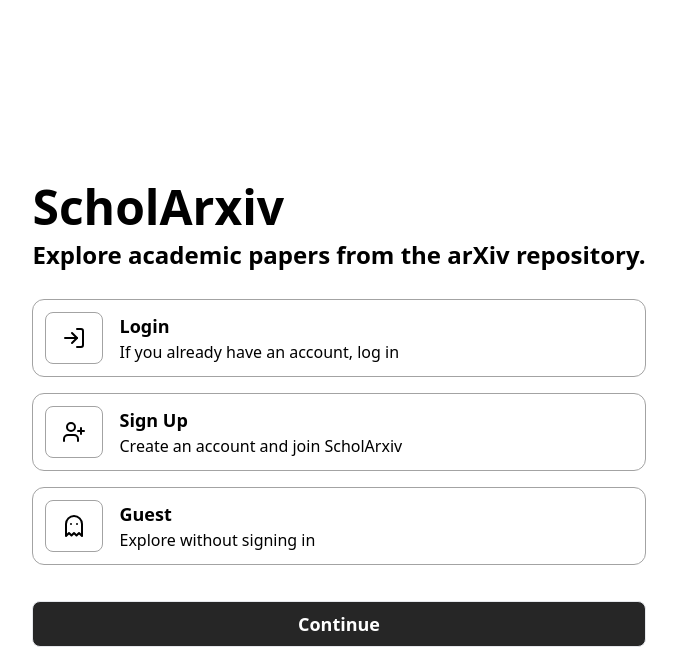
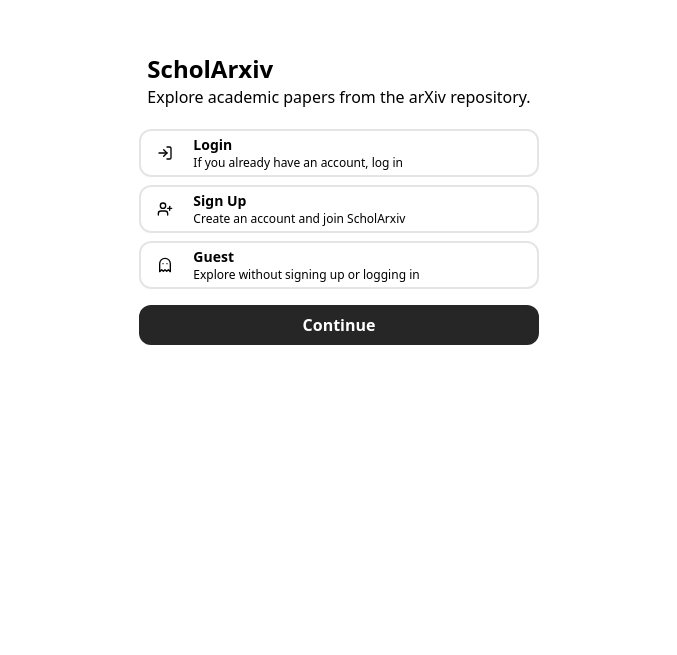
Before and after one commit to dagmawibabi/ScholArxivWeb, a SvelteKit app: page / in a window 1280 px wide. Shown: the part 201-856 px from the top of the page, without its empty margins (301-978 px from the left). After the commit the page ends 800 px from the top, so only its background shows below. Built offline with nearby package versions, Linux system fonts and the light colour scheme.

Commit message:
each paper card

```diff
--- a/package.json
+++ b/package.json
@@ -34,6 +34,7 @@
 	"type": "module",
 	"dependencies": {
 		"axios": "^1.7.7",
-		"lucide-svelte": "^0.446.0"
+		"lucide-svelte": "^0.446.0",
+		"moment": "^2.30.1"
 	}
 }
--- a/src/components/auth_cards.svelte
+++ b/src/components/auth_cards.svelte
@@ -10,28 +10,28 @@
 
 <!-- svelte-ignore a11y-click-events-have-key-events -->
 <!-- svelte-ignore a11y-no-static-element-interactions -->
-<div class="p-2 group" on:click={() => dispatch('click')}>
+<div class="pb-2 group" on:click={() => dispatch('click')}>
 	<div
 		class={isSelected
-			? 'flex border border-black rounded-xl cursor-pointer'
-			: 'flex border border-neutral-400 rounded-xl group-hover:border-black cursor-pointer'}
+			? 'flex border-2 border-black rounded-xl cursor-pointer'
+			: 'flex border-2 border-neutral-200 rounded-xl group-hover:border-2 group-hover:border-black cursor-pointer'}
 	>
-		<div class="flex p-3">
+		<div class="flex p-1">
 			<!-- ICON -->
 			<div
 				class={isSelected
-					? 'border border-black bg-black text-white flex items-center px-4 rounded-lg '
-					: 'border border-neutral-400 flex items-center px-4 rounded-lg group-hover:border-black group-hover:bg-black group-hover:text-white'}
+					? 'flex items-center px-3 bg-black text-white  rounded-lg '
+					: 'flex items-center px-3 rounded-lg group-hover:border-black group-hover:bg-black group-hover:text-white'}
 			>
-				<svelte:component this={icon} class="h-7 w-6 " />
+				<svelte:component this={icon} class="w-4" />
 			</div>
 
 			<!-- LABEL AND SUBTITLE -->
-			<div class="pl-4 flex flex-col">
-				<span class="font-bold text-lg">
+			<div class="pl-2 flex flex-col">
+				<span class="font-semibold text-sm">
 					{label}
 				</span>
-				<span>
+				<span class="text-xs">
 					{subTitle}
 				</span>
 			</div>
--- a/src/components/each_paper.svelte
+++ b/src/components/each_paper.svelte
@@ -1,25 +1,110 @@
 <script lang="ts">
+	import moment from 'moment';
+	import {
+		CalendarDays,
+		CircleDot,
+		User,
+		Bookmark,
+		Download,
+		Link2,
+		Sparkles,
+		Scroll
+	} from 'lucide-svelte';
+
 	export let paper;
+	export let selectPaperFunction;
+	export let selectedPapers;
+
+	// Readable Time
+	const timestamp = paper['published'];
+	const readableTime = moment(timestamp).format('MMM Do YYYY');
+
+	// Paper ID
+	const paperId = paper['id'];
+	const extractedId = paperId.split('/').pop();
 </script>
 
-<div class="p-2">
+<!-- svelte-ignore a11y-click-events-have-key-events -->
+<!-- svelte-ignore a11y-no-static-element-interactions -->
+<div class="group pb-6" on:click={() => selectPaperFunction(extractedId)}>
 	<div
-		class="flex flex-col bg-stone-100 border border-white hover:border-black rounded-xl py-4 px-6 cursor-pointer"
+		class={selectedPapers.includes(extractedId) == true
+			? 'relative flex flex-col bg-white borderborder-blacktext-black rounded-xl drop-shadow-xl py-3 px-4 cursor-pointer text-sm duration-200'
+			: 'relative flex flex-col bg-white border border-zinc-300 group-hover:border-black text-zinc-600 group-hover:text-black rounded-xl drop-shadow-xl py-3 px-4 cursor-pointer text-sm duration-200'}
 	>
-		<span>
-			ID: {paper['id']}
-		</span>
+		<!-- Published Date and Title -->
+		<div class="absolute group-hover:flex gap-x-3 left-4 -my-7 text-xs hidden">
+			<!-- Published Date -->
+			<div
+				class="flex items-center bg-white border border-zinc-300 group-hover:border-black rounded-xl px-2 py-1 duration-200"
+			>
+				<CalendarDays size={12} />
+				<span class="pl-1">
+					{readableTime}
+				</span>
+			</div>
+			<!-- ID -->
+			<div
+				class="flex items-center bg-white border border-zinc-300 group-hover:border-black rounded-xl px-2 py-1 duration-200"
+			>
+				<CircleDot size={12} />
+				<span class="pl-1">
+					{extractedId}
+				</span>
+			</div>
+		</div>
 
-		<span class="font-bold pb-2">
+		<!-- <span>{selectedPapers}</span> -->
+
+		<!-- Title -->
+		<span class="font-semibold text-zinc-500 group-hover:text-black pb-2">
 			{paper['title']}
 		</span>
 
-		<span>
-			Published: {paper['published']}
-		</span>
+		<!-- Authors -->
+		<div class="flex gap-x-1 items-center overflow-scroll pb-3">
+			<User size={12} />
+			{#each paper['authors'] as eachAuthor}
+				<div class="w-fit text-xs italic linc">
+					<span>
+						{eachAuthor},
+					</span>
+				</div>
+			{/each}
+		</div>
 
-		<span>
-			authors: {paper['authors']}
-		</span>
+		<!-- Interactions -->
+		<div class="pt-1 flex gap-x-2 text-xs group-hover:text-zinc-600">
+			<div
+				class="w-fit flex items-center gap-x-1 px-2 py-1 border border-transparent rounded-xl hover:border-zinc-300 hover:text-black"
+			>
+				<Sparkles size={15} />
+				<span> Ask AI </span>
+			</div>
+			<div
+				class="w-fit flex items-center gap-x-1 px-2 py-1 border border-transparent rounded-xl hover:border-zinc-300 hover:text-black"
+			>
+				<Scroll size={15} />
+				<span> Summary </span>
+			</div>
+			<div
+				class="w-fit flex items-center gap-x-1 px-2 py-1 border border-transparent rounded-xl hover:border-zinc-300 hover:text-black"
+			>
+				<Download size={15} />
+				<span> Download </span>
+			</div>
+			<div
+				class="w-fit flex items-center gap-x-1 px-2 py-1 border border-transparent rounded-xl hover:border-zinc-300 hover:text-black"
+			>
+				<Bookmark size={15} />
+				<span> Bookmark </span>
+			</div>
+			<div
+				class="w-fit flex items-center gap-x-1 px-2 py-1 border border-transparent rounded-xl hover:border-zinc-300 hover:text-black"
+			>
+				<Link2 size={15} />
+				<span> Copy </span>
+			</div>
+		</div>
 	</div>
 </div>
--- a/src/components/long_button.svelte
+++ b/src/components/long_button.svelte
@@ -2,12 +2,10 @@
 	export let label;
 </script>
 
-<div class="p-2">
-	<div
-		class="p-2 text-center border rounded-lg bg-neutral-800 hover:bg-black text-white cursor-pointer"
-	>
-		<span class="font-bold text-lg">
-			{label}
-		</span>
-	</div>
+<div
+	class="p-2 text-center border-black rounded-xl bg-neutral-800 hover:bg-black text-white cursor-pointer"
+>
+	<span class="font-semibold">
+		{label}
+	</span>
 </div>
--- /dev/null
+++ b/src/components/title.svelte
@@ -0,0 +1,4 @@
+<div class="flex flex-col px-2">
+	<span class="font-semibold text-2xl"> ScholArxiv </span>
+	<span class="pb-5"> Explore academic papers from the arXiv repository. </span>
+</div>
--- a/src/routes/+page.svelte
+++ b/src/routes/+page.svelte
@@ -1,51 +1,7 @@
 <script lang="ts">
-	import AuthCards from '../components/auth_cards.svelte';
-	import LongButton from '../components/long_button.svelte';
-
-	import { UserPlus, LogIn, Ghost } from 'lucide-svelte';
-
-	let selectedCard: string = '';
-
-	function selectCard(card: any) {
-		selectedCard = card;
-		console.log('clicked');
-	}
+	import AuthPage from './auth/+page.svelte';
 </script>
 
-<div class="h-screen">
-	<div class="w-fit m-auto pt-96">
-		<div class="px-2 flex flex-col">
-			<span class="font-bold text-5xl pb-2"> ScholArxiv </span>
-			<span class="font-semibold text-2xl pb-5">
-				Explore academic papers from the arXiv repository.
-			</span>
-		</div>
-		<div>
-			<AuthCards
-				icon={LogIn}
-				label="Login"
-				subTitle="If you already have an account, log in"
-				isSelected={selectedCard === 'login'}
-				on:click={() => selectCard('login')}
-			/>
-			<AuthCards
-				icon={UserPlus}
-				label="Sign Up"
-				subTitle="Create an account and join ScholArxiv"
-				isSelected={selectedCard === 'signup'}
-				on:click={() => selectCard('signup')}
-			/>
-			<AuthCards
-				icon={Ghost}
-				label="Guest"
-				subTitle="Explore without signing in"
-				isSelected={selectedCard === 'guest'}
-				on:click={() => selectCard('guest')}
-			/>
-			<div class="h-5"></div>
-			<a href="/homepage">
-				<LongButton label="Continue" />
-			</a>
-		</div>
-	</div>
+<div class="h-screen w-1/2 mx-auto flex flex-col items-center">
+	<AuthPage />
 </div>
--- /dev/null
+++ b/src/routes/auth/+page.svelte
@@ -0,0 +1,45 @@
+<script lang="ts">
+	import AuthCards from '../../components/auth_cards.svelte';
+
+	import { UserPlus, LogIn, Ghost } from 'lucide-svelte';
+	import LongButton from '../../components/long_button.svelte';
+	import Title from '../../components/title.svelte';
+
+	let selectedCard: string = '';
+
+	function selectCard(card: any) {
+		selectedCard = card;
+		console.log('clicked');
+	}
+</script>
+
+<div class="my-auto">
+	<Title />
+	<div>
+		<AuthCards
+			icon={LogIn}
+			label="Login"
+			subTitle="If you already have an account, log in"
+			isSelected={selectedCard === 'login'}
+			on:click={() => selectCard('login')}
+		/>
+		<AuthCards
+			icon={UserPlus}
+			label="Sign Up"
+			subTitle="Create an account and join ScholArxiv"
+			isSelected={selectedCard === 'signup'}
+			on:click={() => selectCard('signup')}
+		/>
+		<AuthCards
+			icon={Ghost}
+			label="Guest"
+			subTitle="Explore without signing up or logging in"
+			isSelected={selectedCard === 'guest'}
+			on:click={() => selectCard('guest')}
+		/>
+		<div class="h-2"></div>
+		<a href="/homepage">
+			<LongButton label="Continue" />
+		</a>
+	</div>
+</div>
--- a/src/routes/homepage/+page.svelte
+++ b/src/routes/homepage/+page.svelte
@@ -1,6 +1,7 @@
 <script lang="ts">
 	import axios from 'axios';
 	import EachPaper from '../../components/each_paper.svelte';
+	import Title from '../../components/title.svelte';
 
 	let papers: any[] = [];
 
@@ -14,6 +15,19 @@
 		}
 	}
 
+	// Select Papers
+	let selectedPapers: any[] = [];
+	function selectPaper(id: string) {
+		if (selectedPapers.includes(id)) {
+			// Unselect
+			selectedPapers = selectedPapers.filter((paperId) => paperId !== id);
+		} else {
+			// Select
+			selectedPapers.push(id);
+		}
+		console.log(id);
+	}
+
 	fetchRecommendedPapers();
 </script>
 
@@ -25,15 +39,12 @@
 		></div> -->
 
 		<div class="w-2/5 m-auto h-screen">
-			<div class="px-2 flex flex-col pt-2 pb-3">
-				<span class="font-bold text-2xl"> ScholArxiv </span>
-				<span class="font-semibold text-lg pb-5">
-					Explore academic papers from the arXiv repository.
-				</span>
-			</div>
-			<div>
+			<Title />
+
+			<!-- List of Papers -->
+			<div class="pt-5">
 				{#each papers as eachPaper}
-					<EachPaper paper={eachPaper} />
+					<EachPaper paper={eachPaper} selectPaperFunction={selectPaper} {selectedPapers} />
 				{/each}
 			</div>
 			<div class="h-96"></div>
```
Also changed, not shown: 1 other file (tests, documents, lock files or other folders).
